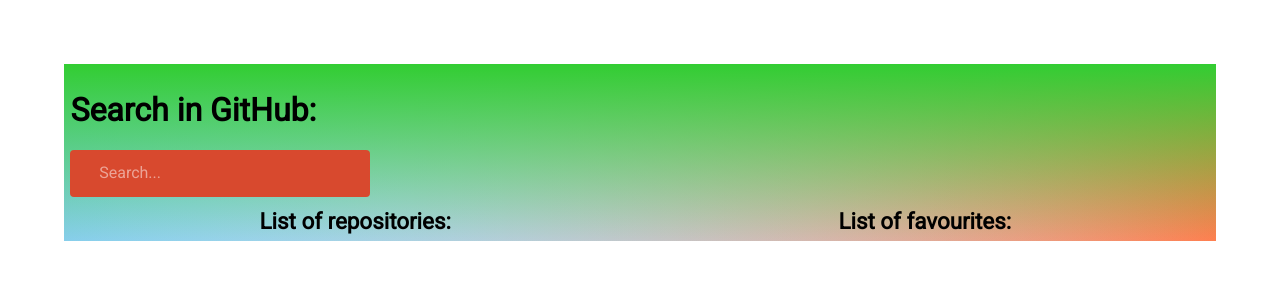
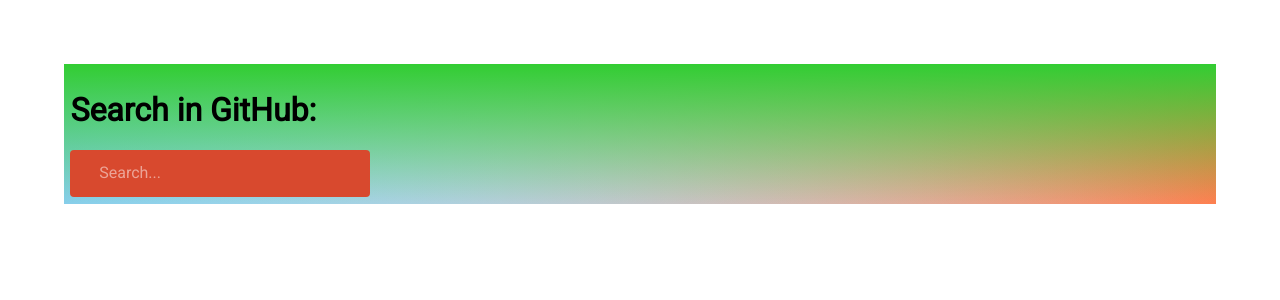
Before and after one commit to AleksandraBakhcheva/github-search_vite-app, a React (Vite) app: page / in a window 1280 px wide. Shown: the top 300 px of the page. Built offline with nearby package versions, Linux system fonts and the light colour scheme.

Commit message:
update MainPage

```diff
--- a/src/assets/pages/MainPage.jsx
+++ b/src/assets/pages/MainPage.jsx
@@ -30,7 +30,7 @@ export const MainPage = observer(() => {
       />
       <div className="container-repos">
         <div>
-          <h4>List of repositories:</h4>
+          {store.repos.items && <h4>List of repositories:</h4>}
           {store.repos.items &&
             store.repos.items.map((item) => (
               <div key={item.id}>
@@ -42,23 +42,25 @@ export const MainPage = observer(() => {
                   avatar_url={item.owner.avatar_url}
                   alt={item.id}
                   onClick={() => store.addToFavourites(item)}
+                  cardId={item.id}
                 />
               </div>
             ))}
         </div>
         <div>
-          <h4>List of favourites:</h4>
+          {store.favourites.length > 0 && <h4>List of favourites:</h4>}
           {store.favourites &&
-            store.favourites.map((item, index) => (
-              <div key={index}>
+            store.favourites.map((item) => (
+              <div key={item.id}>
                 <FavCard
                   html_url={item.html_url}
                   name={item.name}
                   stargazers_count={item.stargazers_count}
                   forks={item.forks}
                   avatar_url={item.owner.avatar_url}
-                  alt={index}
+                  alt={item.id}
                   onClick={() => store.deleteFromFavourites(item)}
+                  cardId={item.id}
                 />
               </div>
             ))}
```
